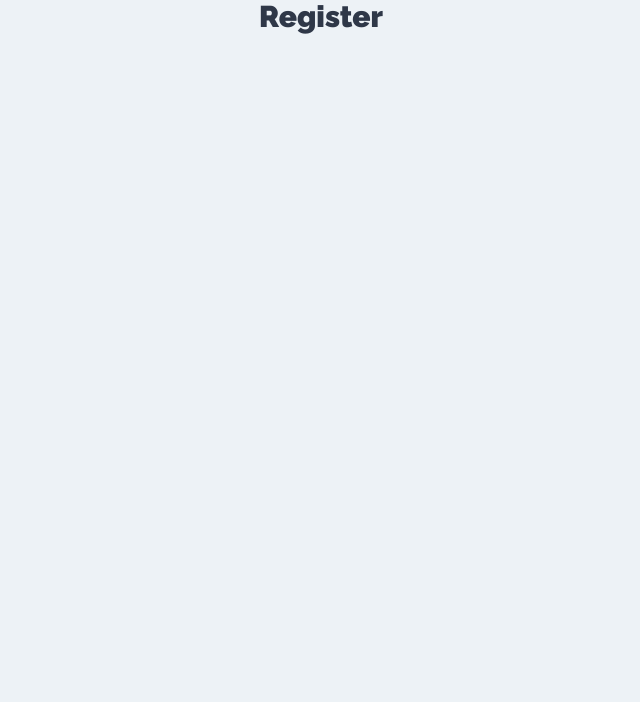
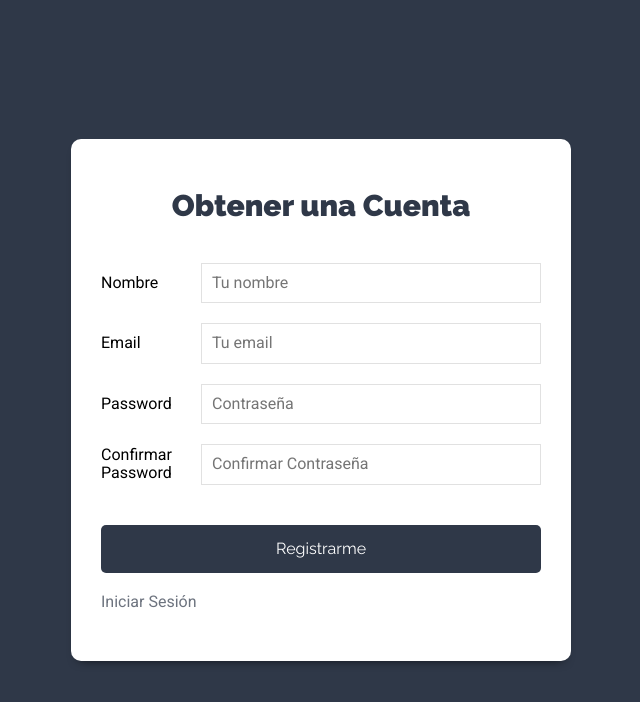
Before and after one commit to darcdev/Platzi-Tasks-Clients, a React (Create React App) app: page /nueva-cuenta in a window 1280 px wide. Shown: the top 702 px of the page, without its empty margins (319-959 px from the left). Built offline with nearby package versions, Linux system fonts and the light colour scheme.

Commit message:
estado nuevo proyecto

```diff
--- a/src/components/auth/Login.js
+++ b/src/components/auth/Login.js
@@ -48,7 +48,11 @@
             />
           </div>
           <div className="campo-form">
-            <input type="submit" className="btn btn-primario btn-block" />
+            <input
+              type="submit"
+              className="btn btn-primario btn-block"
+              value="Iniciar Sesión"
+            />
           </div>
         </form>
 
--- a/src/components/auth/Register.js
+++ b/src/components/auth/Register.js
@@ -1,7 +1,96 @@
-import React from "react";
+import React, { useState } from "react";
+import { Link } from "react-router-dom";
+const Register = () => {
+  //state para iniciar sesion
+  const [usuario, guardarUsuario] = useState({
+    nombre: "",
+    email: "",
+    password: "",
+    confpassword: "",
+  });
+  //extraer usuario
+  const { nombre, email, password, confpassword } = usuario;
+  const onChange = (e) => {
+    guardarUsuario({
+      ...usuario,
+      [e.target.name]: e.target.value,
+    });
+  };
+  const onSubmit = (e) => {
+    e.preventDefault();
 
-const Register = () => {
-  return <h1>Register</h1>;
+    // validar que no haya campos vacios
+
+    // password minimo de 6 caracteres
+
+    // los 2 passwords son iguales
+
+    // pasarlo al action
+  };
+  return (
+    <div className="form-usuario">
+      <div className="contenedor-form sombra-dark">
+        <h1>Obtener una Cuenta</h1>
+
+        <form onSubmit={onSubmit}>
+          <div className="campo-form">
+            <label htmlFor="nombre">Nombre</label>
+            <input
+              type="text"
+              id="nombre"
+              name="Tu nombre"
+              value={nombre}
+              placeholder="Tu nombre"
+              onChange={onChange}
+            />
+          </div>
+          <div className="campo-form">
+            <label htmlFor="email">Email</label>
+            <input
+              type="email"
+              id="email"
+              name="email"
+              value={email}
+              placeholder="Tu email"
+              onChange={onChange}
+            />
+          </div>
+          <div className="campo-form">
+            <label htmlFor="password">Password</label>
+            <input
+              type="password"
+              id="password"
+              name="password"
+              value={password}
+              placeholder="Contraseña"
+              onChange={onChange}
+            />
+          </div>
+          <div className="campo-form">
+            <label htmlFor="password">Confirmar Password</label>
+            <input
+              type="password"
+              id="confpassword"
+              name="confpassword"
+              value={confpassword}
+              placeholder="Confirmar Contraseña"
+              onChange={onChange}
+            />
+          </div>
+          <div className="campo-form">
+            <input
+              type="submit"
+              className="btn btn-primario btn-block"
+              value="Registrarme"
+            />
+          </div>
+        </form>
+        <Link to="/" className="enlace-cuenta">
+          Iniciar Sesión
+        </Link>
+      </div>
+    </div>
+  );
 };
 
 export default Register;
--- /dev/null
+++ b/src/components/layout/Sidebar.js
@@ -0,0 +1,18 @@
+import React from "react";
+import NuevoProyecto from "../proyectos/NuevoProyecto";
+
+const Sidebar = () => {
+  return (
+    <aside>
+      <h1>
+        Mern<span>Tasks</span>
+      </h1>
+      <NuevoProyecto />
+      <div className="proyectos">
+        <h2>Tus Proyectos</h2>
+      </div>
+    </aside>
+  );
+};
+
+export default Sidebar;
--- /dev/null
+++ b/src/components/proyectos/NuevoProyecto.js
@@ -0,0 +1,44 @@
+import React, { useState } from "react";
+
+const NuevoProyecto = () => {
+  // state para proyecto
+  const [proyecto, guardarProyecto] = useState({
+    nombre: "",
+  });
+
+  const onChangeProyecto = (e) => {
+    guardarProyecto({
+      ...proyecto,
+      [e.target.name]: e.target.value,
+    });
+  };
+  const { nombre } = proyecto;
+
+  const onSubmitProyecto = (e) => {
+    e.preventDefault();
+  };
+  return (
+    <>
+      <button type="button" className="btn btn-block btn-primario">
+        Nuevo Proyecto
+      </button>
+      <form onSubmit={onSubmitProyecto} className="formulario-nuevo-proyecto">
+        <input
+          type="text"
+          className="input-text"
+          placeholder="Nombre Proyecto"
+          name="nombre"
+          value={nombre}
+          onChange={onChangeProyecto}
+        />
+        <input
+          type="submit"
+          className="btn btn-block btn-primario"
+          value="Agregar Proyecto"
+        />
+      </form>
+    </>
+  );
+};
+
+export default NuevoProyecto;
--- a/src/components/proyectos/Proyectos.js
+++ b/src/components/proyectos/Proyectos.js
@@ -1,7 +1,17 @@
 import React from "react";
+import Sidebar from "../layout/Sidebar";
 
 const Proyectos = () => {
-  return <h1>Proyectos</h1>;
+  return (
+    <div className="contenedor-app">
+      <Sidebar />
+      <div className="seccion-principal">
+        <main>
+          <div className="contenedor-tareas"></div>
+        </main>
+      </div>
+    </div>
+  );
 };
 
 export default Proyectos;
```
Also changed, not shown: 1 other file (tests, documents, lock files or other folders).
